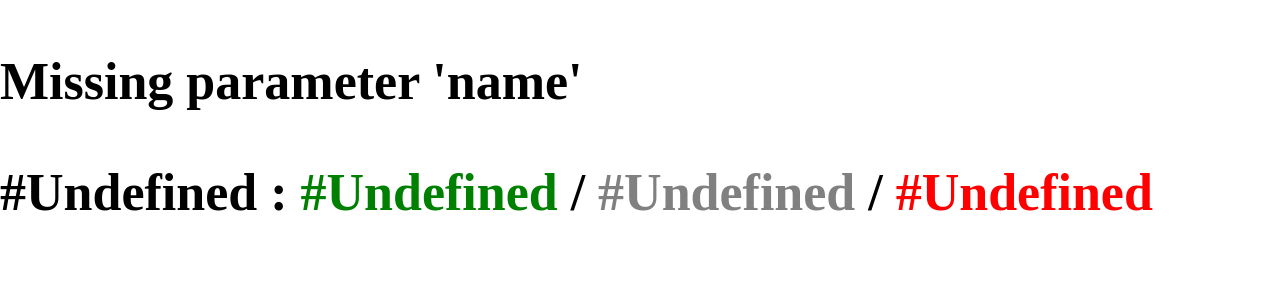
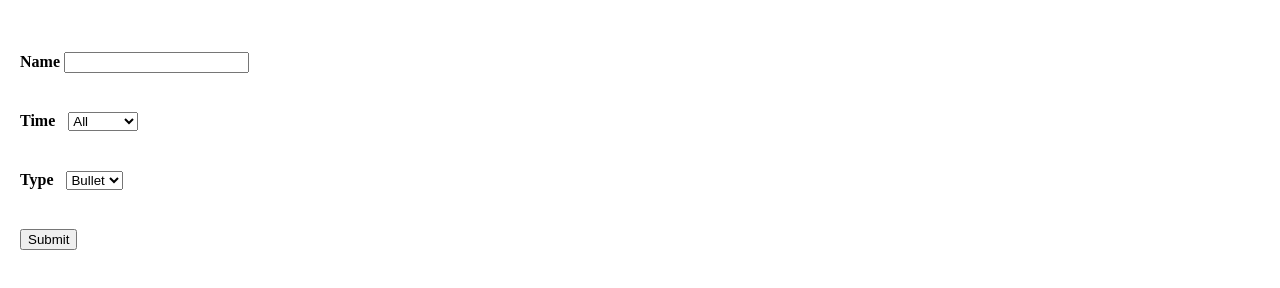
Before and after one commit to Deuzwood/chess-stats-tracker, a plain HTML site: page index.html in a window 1280 px wide. Drawn offline with Linux system fonts and the light colour scheme.

Commit message:
Add form

```diff
--- a/index.html
+++ b/index.html
@@ -7,15 +7,44 @@
     <link href="styles.css" rel="stylesheet">
 </head>
 <body>
+    <div id="stats" class="d-none">
+        <p id='info'>Chess Bullet - All time</p>
 
-    <p id='info'>Chess Bullet - All time</p>
-    <span class="elo" id="elo">#Undefined</span> :
-    <span class="win" id="win">#Undefined</span> /
-    <span class="draw" id="draw">#Undefined</span> /
-    <span class="loss" id="loss">#Undefined</span>
+        <span class="elo" id="elo">#Undefined</span> :
+        <span class="win" id="win">#Undefined</span> /
+        <span class="draw" id="draw">#Undefined</span> /
+        <span class="loss" id="loss">#Undefined</span>
+    </div>
 
+    <form class="d-none" id="form">
 
+        <label for="name">Name </label>
 
+        <input type="text" name="name" id="name">
+
+        <br>
+
+        <label for="time">Time</label>
+
+        <select name="time" id="time">
+            <option value="all">All</option>
+            <option value="today">Session</option>
+        </select>
+
+        <br>
+
+        <label for="type">Type</label>
+
+        <select name="type" id="type">
+            <option value="bullet">Bullet</option>
+            <option value="blitz">Blitz</option>
+            <option value="rapid">Rapid</option>
+        </select>
+
+        <br>
+
+        <input type="submit" value="Submit">
+    </form>
 
     <script src="script.js"></script>
 </body>
--- a/script.js
+++ b/script.js
@@ -3,8 +3,8 @@ let stored,last;
 const urlParams = new URLSearchParams(window.location.search);
 
 
-let actualise = () => {
-  fetch('https://api.chess.com/pub/player/'+urlParams.get('name')+'/stats')
+let actualise = (name, type, time) => {
+  fetch('https://api.chess.com/pub/player/'+name+'/stats')
   .then(response => {
     return response.json()
   })
@@ -14,7 +14,7 @@ let actualise = () => {
         stored = data;
     }
     last = data;
-    render( urlParams.get('type') , urlParams.get('time') );
+    render( type , time );
   })
   .catch(err => {
     console.error(err)
@@ -43,11 +43,14 @@ let render = (game="bullet",time="all") => {
     loss.innerHTML = last['chess_'+game].record.loss-stored['chess_'+game].record.loss;
   }
 }
+console.log(urlParams.get('name'));
 
-if(urlParams.get('name')===null){
-  info.innerHTML = "Missing parameter 'name'";
+if(urlParams.get('name')===null || urlParams.get('name') === ""){
+  form.classList = ''
 }
 else{
-  actualise()
+
+  stats.classList = ''
+  actualise(urlParams.get('name'), urlParams.get('type') , urlParams.get('time') )
   setInterval(actualise,1000*60*0.5)
 }
--- a/styles.css
+++ b/styles.css
@@ -15,3 +15,15 @@ color: green;
 .loss{
     color: red;
 }
+
+.d-none {
+    display: none;
+}
+
+form{
+    padding: 20px;
+}
+
+label{
+    font-size: medium;
+}
```
